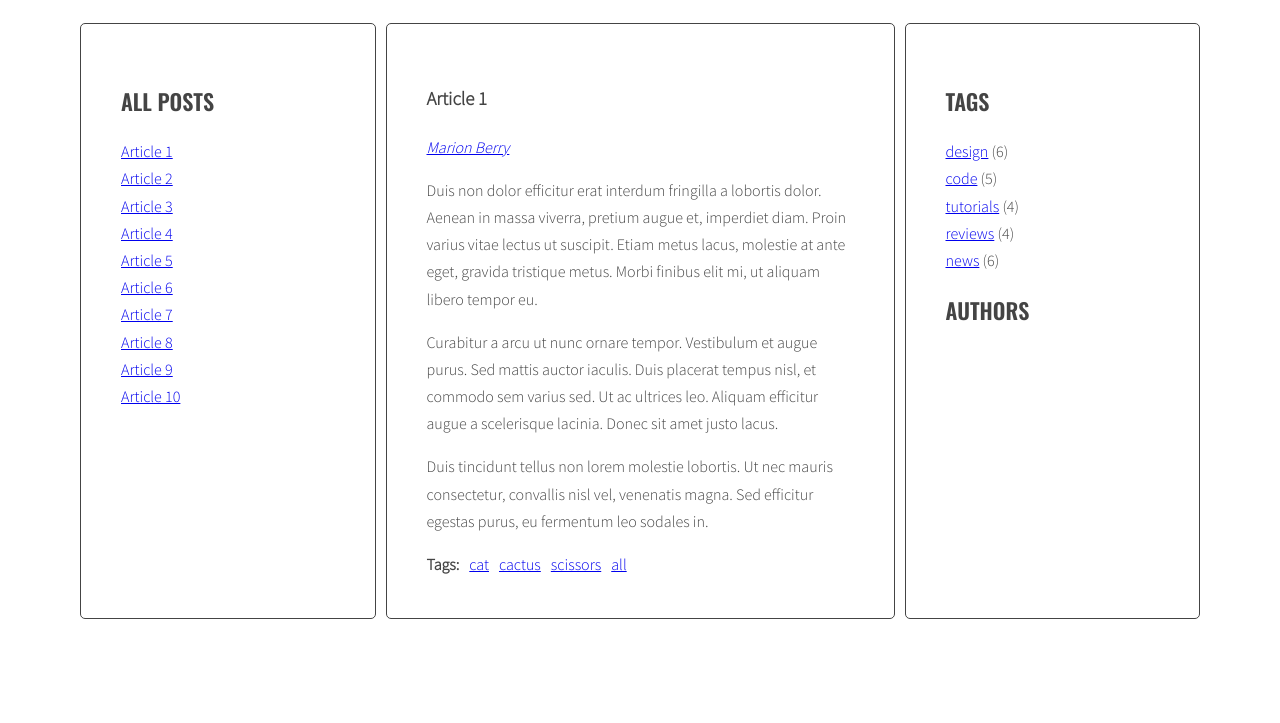
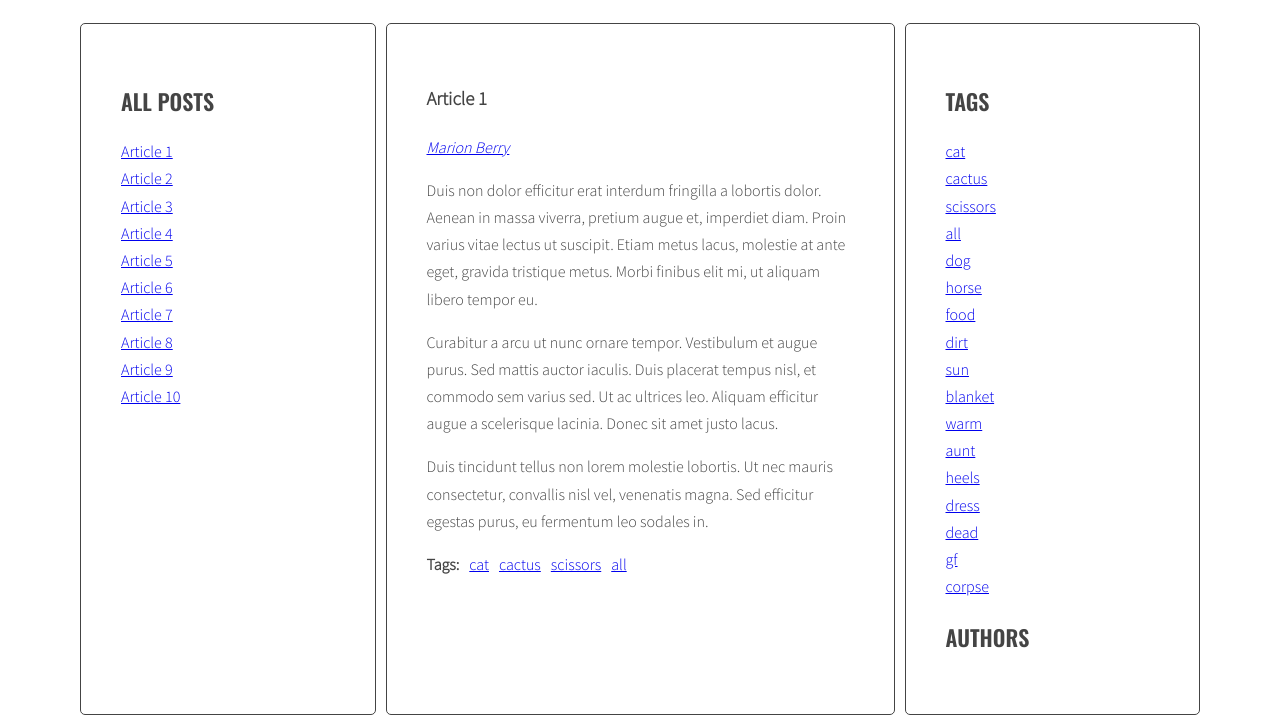
Before and after one commit to Caster22/javascript-blog, a website: page index.html in a window 1280 px wide. Shown: the part 220-943 px from the top of the page. Before the commit the page ends 847 px from the top, so only its background shows below. Drawn offline with nearby package versions, Linux system fonts and the light colour scheme.

Commit message:
Add generator for Tag-list in right side bar

```diff
--- a/index.html
+++ b/index.html
@@ -181,11 +181,6 @@
                 <aside class="sidebar">
                     <h2 class="section-title">Tags</h2>
                     <ul class="list tags">
-                        <li><a href="#">design</a> <span>(6)</span></li>
-                        <li><a href="#">code</a> <span>(5)</span></li>
-                        <li><a href="#">tutorials</a> <span>(4)</span></li>
-                        <li><a href="#">reviews</a> <span>(4)</span></li>
-                        <li><a href="#">news</a> <span>(6)</span></li>
                     </ul>
                     <h2 class="section-title">Authors</h2>
                     <ul class="list authors">
--- a/js/script.js
+++ b/js/script.js
@@ -50,7 +50,8 @@
     optTitleSelector = '.post-title',
     optTitleListSelector = '.titles',
     optArticleTagsSelector = '.post-tags .list',
-    optArticleAuthorSelector = '.post-author';
+    optArticleAuthorSelector = '.post-author',
+    optTagsListSelector = '.tag-list .list';
 
   const generateTitleLinks = function (customSelector = '') {
 
@@ -97,6 +98,11 @@
   generateTitleLinks();
 
   function generateTags(){
+
+    /* [DONE] create a new variable allTags with an empty array */
+
+    let allTags = [];
+
     /* [DONE] find all articles */
 
     const articles = document.querySelectorAll('.post');
@@ -132,6 +138,16 @@
 
         html = html + linkHTML;
 
+        /* [DONE] check if this link is NOT already in allTags */
+
+        if (allTags.indexOf(linkHTML) == -1){
+
+          /* [DONE] add generated code to allTags array */
+
+          allTags.push(linkHTML);
+
+        }
+
         /* [DONE] END LOOP: for each tag */
 
       }
@@ -142,6 +158,15 @@
     }
 
     /* [DONE] END LOOP: for every article: */
+
+    /* [DONE] find list of tags in right column */
+
+    const tagList = document.querySelector('.tags');
+    console.log(tagList);
+
+    /* [DONE] add html from allTags to tagList */
+    console.log(allTags);
+    tagList.innerHTML = allTags.join(' ');
   }
 
   generateTags();
@@ -258,5 +283,6 @@
     }
 
   };
+
   addClickListenersToAuthors();
 }
```
